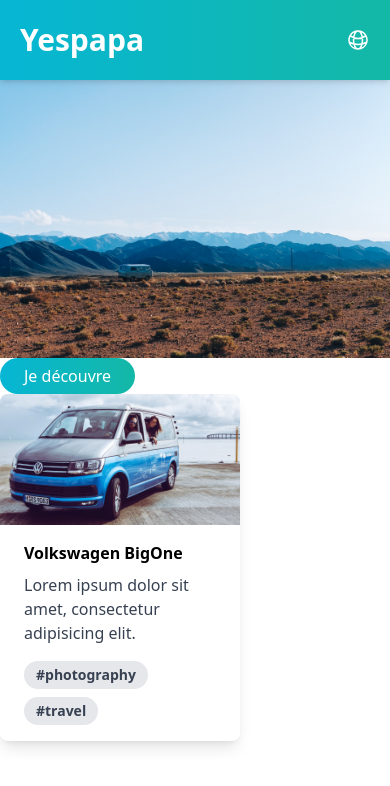
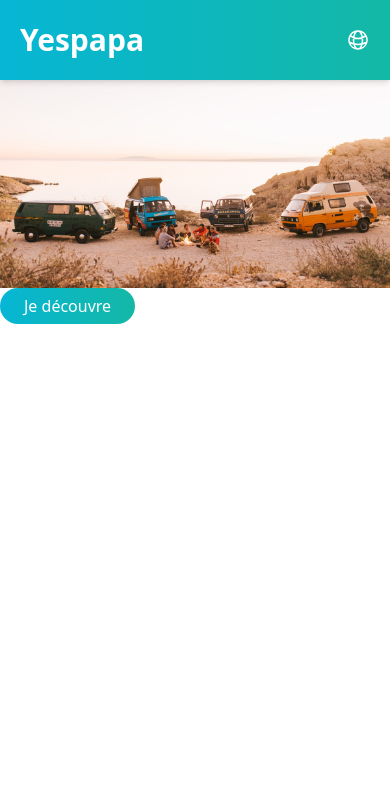
Before and after one commit to GeoLvl/atomic-nuxt-app, a Nuxt app: page / in a window 390 px wide. Shown: the top 786 px of the page. Built offline with nearby package versions, Linux system fonts and the light colour scheme.

Commit message:
Cover responsive

```diff
--- /dev/null
+++ b/components/Atoms/HomeBanner.vue
@@ -0,0 +1,5 @@
+<template>
+    <div>
+        <img src="../../static/bg-van2.jpeg" alt="Van life" class="object-cover w-full max-h-52 sm:max-h- 72 md:max-h-96">
+    </div>
+</template>
--- a/pages/index.vue
+++ b/pages/index.vue
@@ -1,19 +1,20 @@
 <template>
   <div>
   <nav-bar/>
-  <img class="bg-cover max-h-96 max-w-full" src="../static/bg-van.jpeg" alt="Van life"/>
+  <home-banner/>
   <button-primary text="Je découvre"/>
-  <van-card/>
+  <!-- <van-card/> -->
   </div>
 </template>
 
 <script>
 import ButtonPrimary from '../components/Atoms/ButtonPrimary.vue'
 import NavBar from '../components/Molecules/NavBar.vue'
-import VanCard from '../components/Molecules/VanCard.vue'
+// import VanCard from '../components/Molecules/VanCard.vue'
+import HomeBanner from '../components/Atoms/HomeBanner.vue'
 
 export default {
   name: 'IndexPage',
-  components: { ButtonPrimary, NavBar, VanCard },
+  components: { ButtonPrimary, NavBar, HomeBanner },
 }
 </script>
```
Also changed, not shown: static/bg-van2.jpeg (added).
